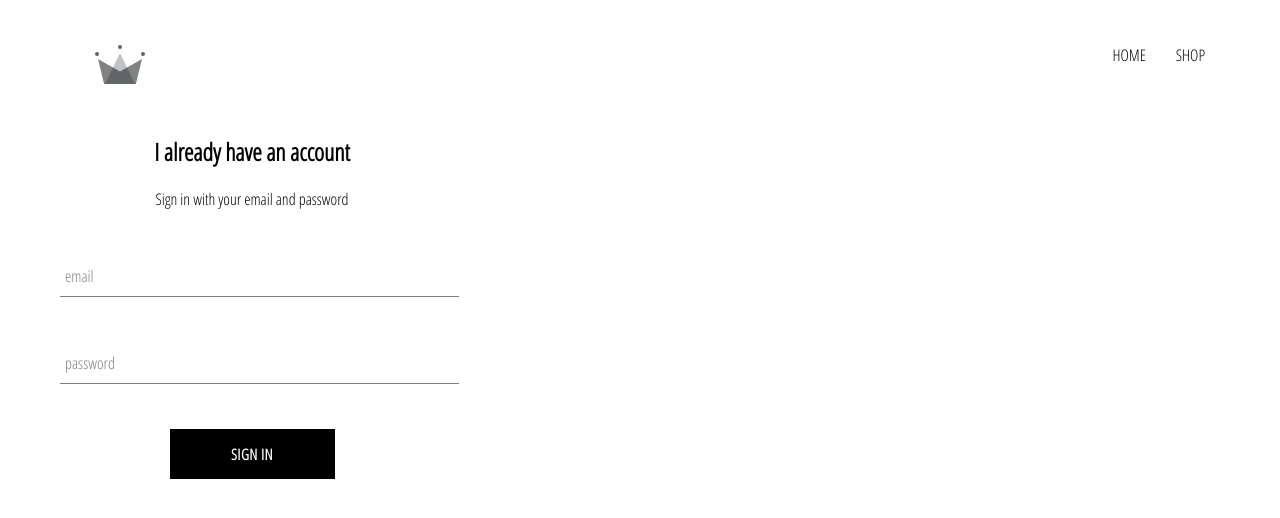
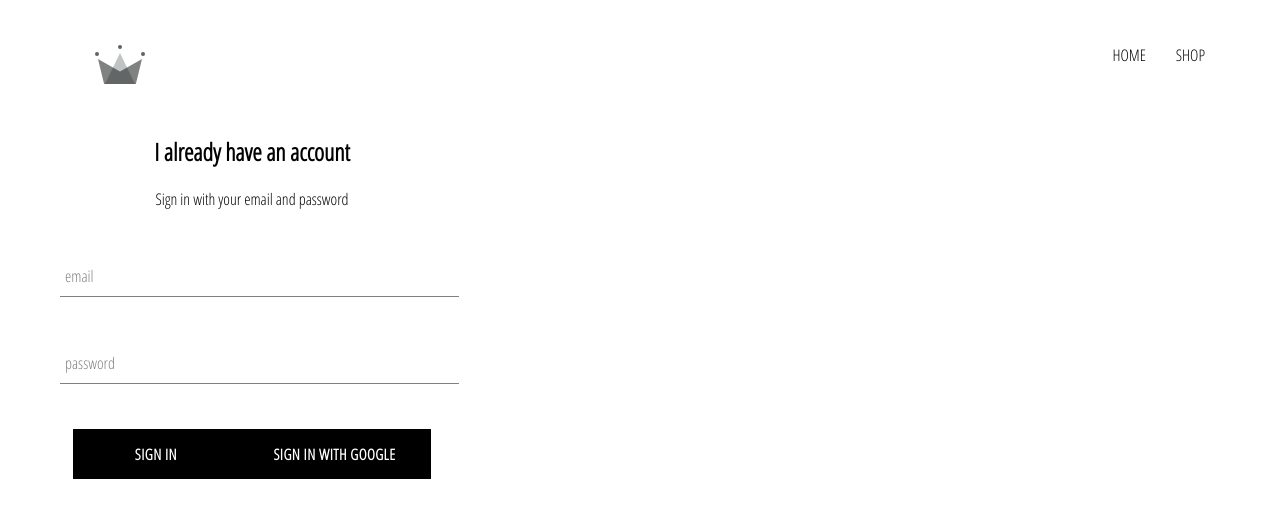
Before and after one commit to rjthemxguy/sell, a React (Create React App) app: page /signin in a window 1280 px wide. Shown: the top 518 px of the page. Built offline with nearby package versions, Linux system fonts and the light colour scheme.

Commit message:
Google sign-in

```diff
--- a/src/components/sign-in/sign-in.component.jsx
+++ b/src/components/sign-in/sign-in.component.jsx
@@ -3,6 +3,9 @@ import React from "react";
 import "./sign-in.styles.scss";
 import FormInput from "../form -input/form-input.compnent";
 import CustomButton from "../custom-button/custom-button.component";
+import {signInWithGoogle} from "../../firebase/firebase.utils";
+
+
 
 class SignIn extends React.Component {
 
@@ -20,22 +23,22 @@ class SignIn extends React.Component {
 
     handleSubmit =  event => {
 
-
        event.preventDefault();
-
-
-
-
-        this.setState({email: "", password: ""})
+       this.setState({email: "", password: ""})
     };
 
     handleChange = event => {
-
 
         const {value, name} = event.target;
 
         this.setState({[name]:value})
     };
+
+    googleSignIn = event => {
+        event.preventDefault();
+        signInWithGoogle();
+
+    }
 
     render () {
 
@@ -44,7 +47,7 @@ class SignIn extends React.Component {
                 <h2>I already have an account</h2>
                 <span>Sign in with your email and password</span>
 
-                <form onSubmit={this.handleSubmit}>
+                <form>
                     <FormInput
                          name="email"
                          type="email"
@@ -73,6 +76,12 @@ class SignIn extends React.Component {
                         >
                         Sign In
                     </CustomButton>
+                    <CustomButton
+                        onClick = {this.googleSignIn}
+                        type="button"
+                        >
+                        Sign In With Google
+                    </CustomButton>
                 </form>
 
             </div>
--- /dev/null
+++ b/src/firebase/firebase.utils.js
@@ -0,0 +1,22 @@
+import firebase from "firebase/app";
+import "firebase/firestore"
+import "firebase/auth";
+
+const config = {
+    apiKey: "AIzaSyB5QBLzZlieYt5C2IkXJrYYa0PBgfCVdF8",
+    authDomain: "sell-ffb90.firebaseapp.com",
+    projectId: "sell-ffb90",
+    storageBucket: "sell-ffb90.appspot.com",
+    messagingSenderId: "760368688622",
+    appId: "1:760368688622:web:6e4ad5fc356ef7a60832ff"
+  };
+
+
+firebase.initializeApp(config);
+
+export const auth =firebase.auth();
+export const firestore = firebase.firestore();
+
+const provider = new firebase.auth.GoogleAuthProvider();
+provider.setCustomParameters({prompt: "select_account"});
+export const signInWithGoogle = () => auth.signInWithPopup(provider);
```
